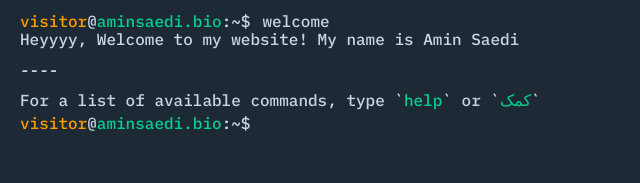
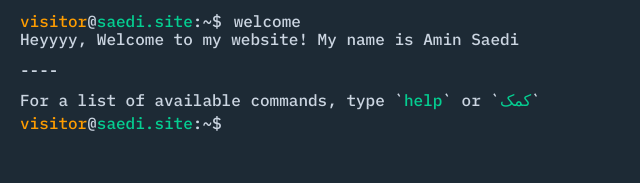
Before and after one commit to aminsaedi/personal-website, a React (Vite) app: page / in a window 1280 px wide. Shown: the top 183 px of the page, without its empty margins (0-640 px from the left). Built offline with nearby package versions, Linux system fonts and the light colour scheme.

Commit message:
Update TermInfo.tsx

```diff
--- a/src/components/TermInfo.tsx
+++ b/src/components/TermInfo.tsx
@@ -3,7 +3,7 @@ import { User, WebsiteName, Wrapper } from "./styles/TerminalInfo.styled";
 const TermInfo = () => {
   return (
     <Wrapper>
-      <User>visitor</User>@<WebsiteName>aminsaedi.bio</WebsiteName>:~$
+      <User>visitor</User>@<WebsiteName>saedi.site</WebsiteName>:~$
     </Wrapper>
   );
 };
```
